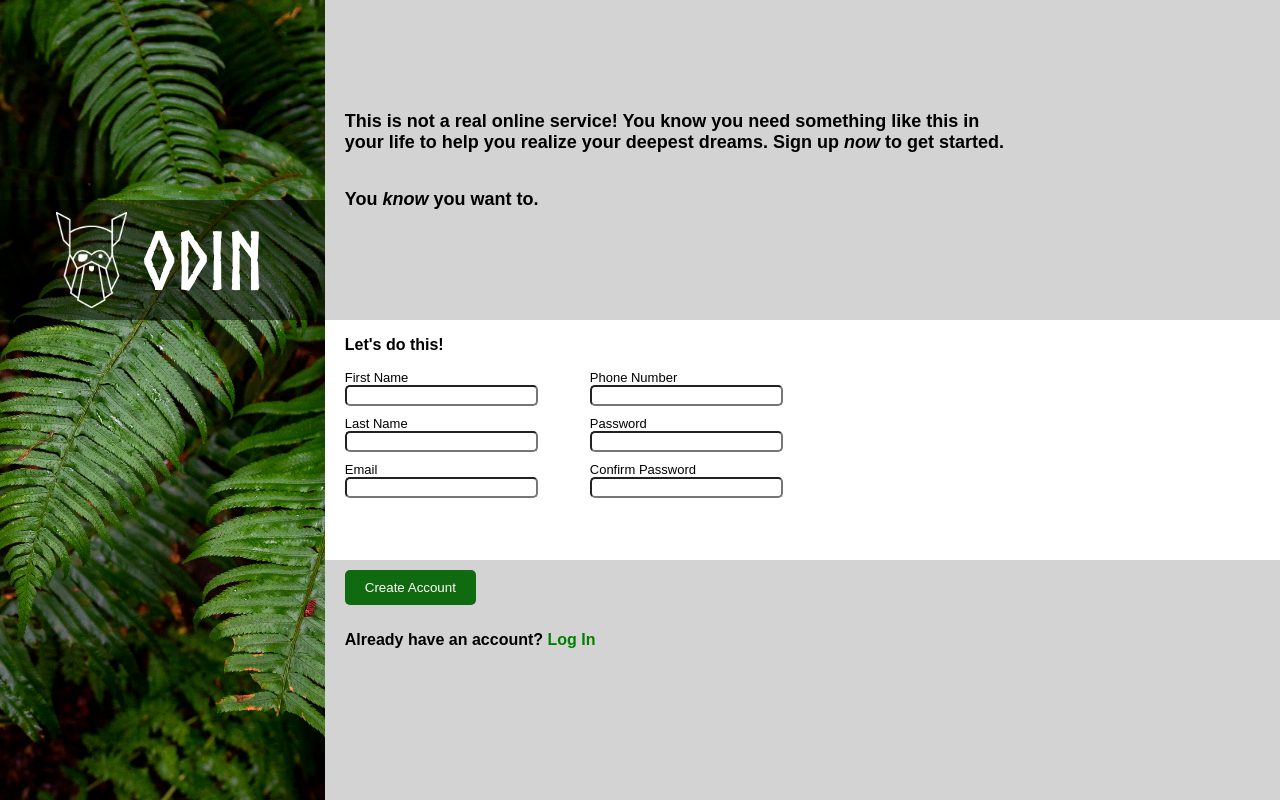
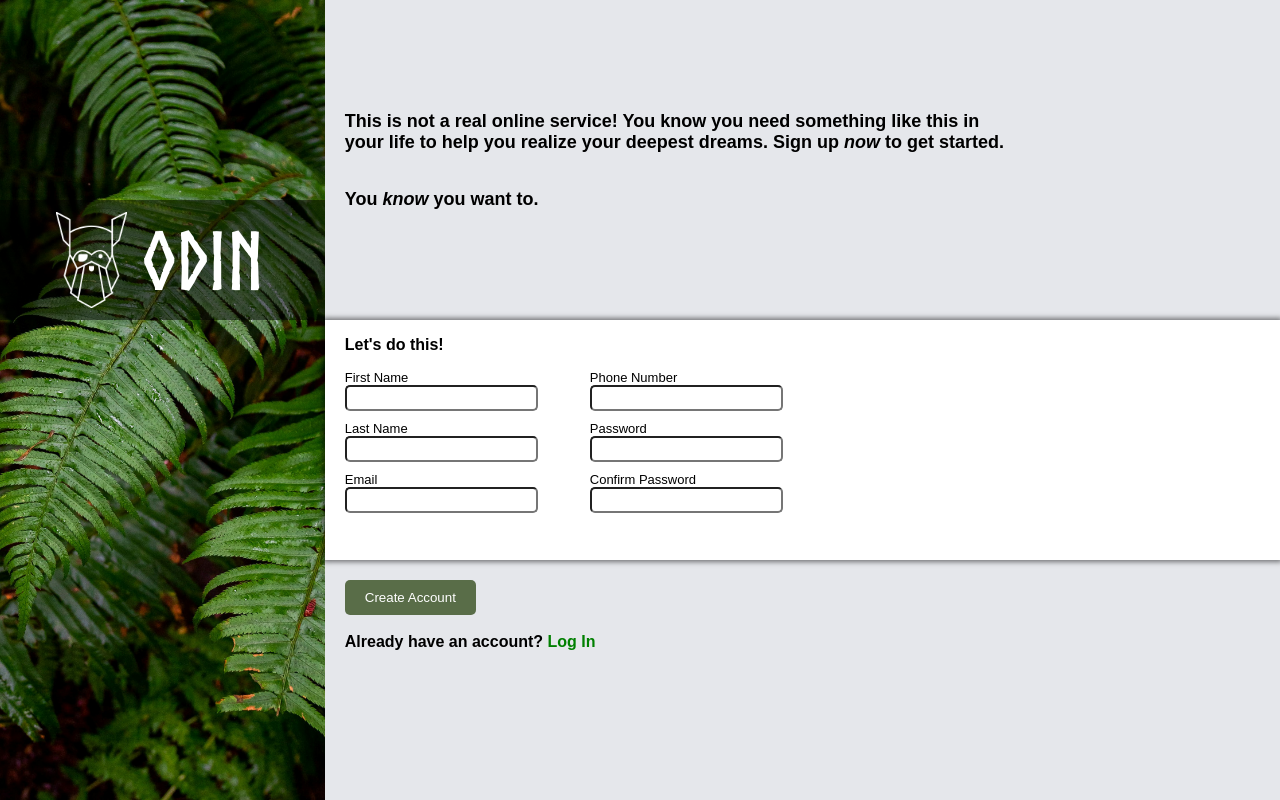
Before and after one commit to rjarrin/odin-form, a plain HTML site: page index.html in a window 1280 px wide. Drawn offline with Linux system fonts and the light colour scheme.

Commit message:
UI improvements (shadow, field inputs, bckgrnd colors)

```diff
--- a/css/style.css
+++ b/css/style.css
@@ -51,7 +51,7 @@ body {
 }
 
 .header-container {
-    background-color: lightgray;
+    background-color: #E5E7EB;
     height: 40vh;
     display: flex;
     justify-content: center;
@@ -80,23 +80,25 @@ body {
 .form-container {
     height: 30vh;
     background-color: rgb(255, 255, 255);
+    box-shadow: 0px 0px 5px 2px rgba(0, 0, 0, 0.5);
+    z-index: 10;
 }
 
 .account-container {
     display: flex;
     flex-direction: column;
     align-items: flex-start;
-    background-color: lightgray;
+    background-color: #E5E7EB;
     height: 30vh;
 }
 
 .create-account-btn {
-    background-color: rgb(16, 107, 16);
+    background-color: #596D48;
     color: white;
     padding: 10px 20px;
     border: none;
     cursor: pointer;
-    margin: 10px 20px;
+    margin: 20px 20px 2px;
     border-radius: 5px;
 }
 
@@ -135,4 +137,5 @@ body {
 .form-row input {
     width: 100%;
     border-radius: 5px;
+    height: 20px;
 }
```
